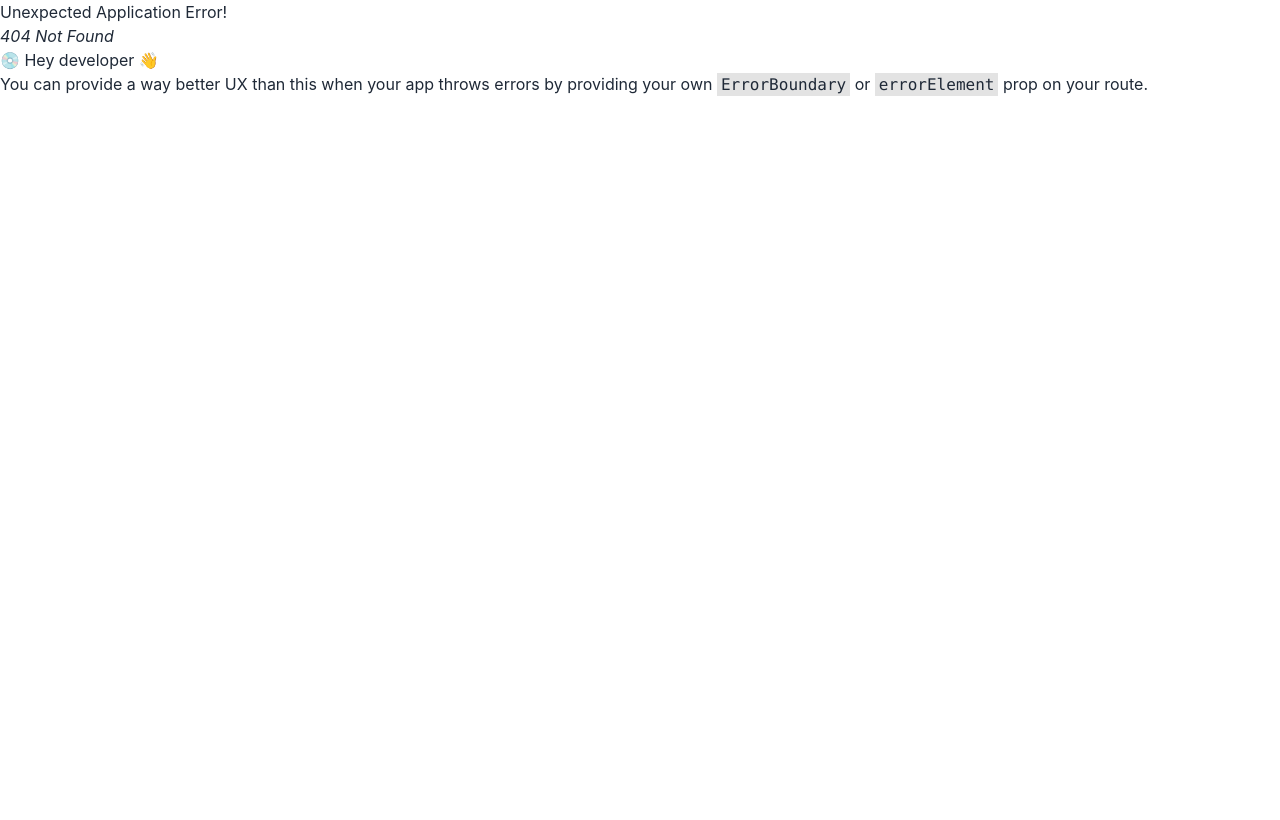
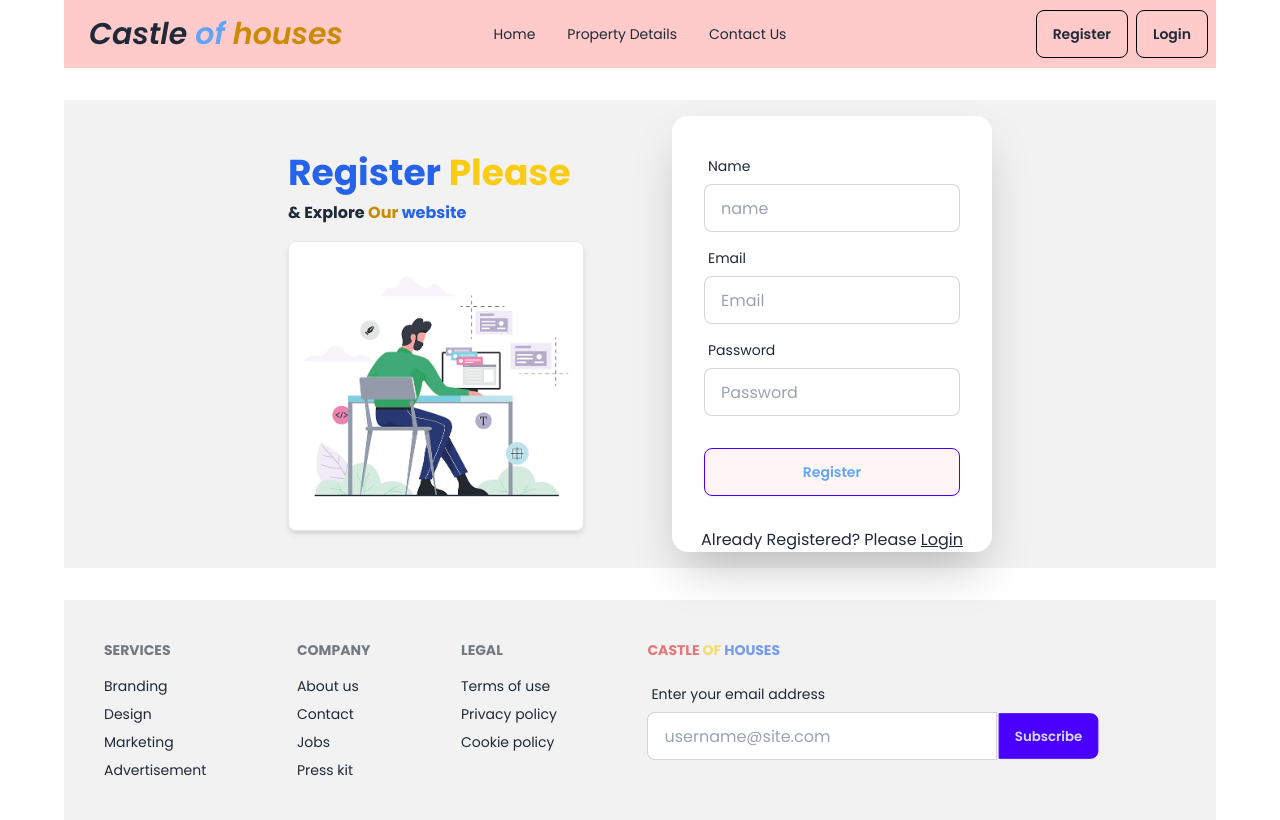
Before and after one commit to JAKUAN-AHMED/Castle-of-house, a React (Vite) app: page /register in a window 1280 px wide. Before the commit this address had no page. Built offline with nearby package versions, Linux system fonts and the light colour scheme; no server answers.

Commit message:
developed register page and login page

```diff
--- a/package.json
+++ b/package.json
@@ -10,6 +10,7 @@
     "preview": "vite preview"
   },
   "dependencies": {
+    "firebase": "^10.12.2",
     "framer-motion": "^11.2.12",
     "keen-slider": "^6.8.6",
     "localforage": "^1.10.0",
@@ -17,6 +18,7 @@
     "prop-types": "^15.8.1",
     "react": "^18.3.1",
     "react-dom": "^18.3.1",
+    "react-hot-toast": "^2.4.1",
     "react-icons": "^5.2.1",
     "react-id-swiper": "^4.0.0",
     "react-router-dom": "^6.24.0",
--- a/src/Routes/Routes.jsx
+++ b/src/Routes/Routes.jsx
@@ -5,6 +5,7 @@ import PropertyDetails from "../pages/Details/PropertyDetails";
 import Contact_us from "../pages/Contact/Contact_us";
 import Login from "../pages/Login/Login";
 import View from "../pages/View/View";
+import Register from "../pages/Shared/Register/Register";
 
 const router=createBrowserRouter([
     {
@@ -29,9 +30,13 @@ const router=createBrowserRouter([
                 element:<Login></Login>
             },
             {
+                path:'/register',
+                element:<Register></Register>
+            },
+            {
                 path:'/res/:id',
                 element:<View></View>,
-                loader:()=>fetch('./data.json'),
+                loader:()=>fetch('/data.json'),
             },
             {
                 path:'/aminities',
--- /dev/null
+++ b/src/Utility/Firebase/firebase.config.js
@@ -0,0 +1,18 @@
+// Import the functions you need from the SDKs you need
+import { initializeApp} from "firebase/app";
+// TODO: Add SDKs for Firebase products that you want to use
+// https://firebase.google.com/docs/web/setup#available-libraries
+// Your web app's Firebase configuration
+const firebaseConfig = {
+  apiKey: "AIzaSyB0hRchYBFL7ik_lvDMei3FL5QMLoX3MlU",
+  authDomain: "castle-9db52.firebaseapp.com",
+  projectId: "castle-9db52",
+  storageBucket: "castle-9db52.appspot.com",
+  messagingSenderId: "628390359626",
+  appId: "1:628390359626:web:985abeb0dc6a7abe5c2cb3"
+};
+
+// Initialize Firebase
+const app = initializeApp(firebaseConfig);
+
+export default app;
--- /dev/null
+++ b/src/Utility/Provider/ProviderContext.jsx
@@ -0,0 +1,61 @@
+import {
+  createUserWithEmailAndPassword,
+  onAuthStateChanged,
+  signInWithEmailAndPassword,
+  signOut,
+  getAuth,
+} from "firebase/auth";
+import PropTypes from "prop-types";
+import { createContext, useEffect, useState } from "react";
+import app from "../Firebase/firebase.config";
+export const AuthContext = createContext();
+const ProviderContext = ({ children }) => {
+  const auth=getAuth(app);
+  //toast
+  const [User, setUser] = useState(null);
+  const [Loader, setLoader] = useState(true);
+  //create user
+  const CreateUser = (email, password) => {
+    setLoader(true);
+    return createUserWithEmailAndPassword(auth, email, password);
+  };
+  //sign in
+  const LogIn = (email, password) => {
+    setLoader(true);
+    return signInWithEmailAndPassword(auth, email, password);
+  };
+  //log out
+  const LogOut = () => {
+    setLoader(true);
+    return signOut(auth);
+  };
+  //onauthStateChange
+  useEffect(() => {
+    const Unsubscribe = () => {
+      onAuthStateChanged(auth, (CurrentUser) => {
+        console.log(CurrentUser);
+        setUser(CurrentUser);
+        setLoader(false);
+      });
+    };
+    return () => {
+      Unsubscribe();
+    };
+  }, [auth]);
+  const AuthInfo = {
+    User,
+    CreateUser,
+    LogIn,
+    LogOut,
+    Loader,
+  };
+  return (
+    <AuthContext.Provider value={AuthInfo}>
+      {children}
+    </AuthContext.Provider>
+  );
+};
+ProviderContext.propTypes = {
+  children: PropTypes.node,
+};
+export default ProviderContext;
--- a/src/main.jsx
+++ b/src/main.jsx
@@ -3,9 +3,12 @@ import ReactDOM from 'react-dom/client'
 import './index.css'
 import { RouterProvider } from 'react-router-dom'
 import router from './Routes/Routes.jsx'
+import ProviderContext from './Utility/Provider/ProviderContext.jsx'
 
-ReactDOM.createRoot(document.getElementById('root')).render(
+ReactDOM.createRoot(document.getElementById("root")).render(
   <React.StrictMode>
-    <RouterProvider router={router}></RouterProvider>
-  </React.StrictMode>,
-)
+    <ProviderContext>
+      <RouterProvider router={router}></RouterProvider>
+    </ProviderContext>
+  </React.StrictMode>
+);
--- a/src/pages/Header/Header.jsx
+++ b/src/pages/Header/Header.jsx
@@ -76,7 +76,7 @@ function Header() {
                 Explore your New destiny
               </p>
               <button className="btn btn-square w-[150px] p-1 bg-yellow-400 text-black">
-                View Property
+                <Link to={"/details"}>View Property</Link>
               </button>
             </div>
           </div>
@@ -102,7 +102,7 @@ function Header() {
                 Explore your New destiny
               </p>
               <button className="btn btn-square w-[150px] p-1 bg-yellow-400 text-black">
-               View Property
+                <Link to={"/details"}>View Property</Link>
               </button>
             </div>
           </div>
@@ -128,7 +128,7 @@ function Header() {
                 Explore your New destiny
               </p>
               <button className="btn btn-square w-[150px] p-1 bg-yellow-400 text-black">
-                <Link to={`/infos/:id`}>View Property</Link>
+                <Link to={"/details"}>View Property</Link>
               </button>
             </div>
           </div>
--- a/src/pages/Login/Login.jsx
+++ b/src/pages/Login/Login.jsx
@@ -1,7 +1,19 @@
 import Footer from "../Shared/Footer/Footer";
 import Navbar from "../Shared/Navbar/Navbar";
 import login_image from '../../assets/login_image.jpg'
+import { useContext } from "react";
+import { AuthContext } from "../../Utility/Provider/ProviderContext";
+import { Link } from "react-router-dom";
 const Login = () => {
+   const {LogIn}=useContext(AuthContext);
+   const handleLogin = (e) => {
+    e.preventDefault();
+     const form=new FormData(e.currentTarget);
+     const name=form.get("name");
+     const email=form.get("email");
+     const password=form.get("password");
+     console.log(name,email,password);
+   };
     return (
       <div>
         <Navbar></Navbar>
@@ -11,8 +23,10 @@ const Login = () => {
               <h1 className="text-4xl font-bold text-blue-600 mt-4">
                 Login <span className="text-yellow-400">Please</span>{" "}
               </h1>
-              <h3 className="text-base font-bold mt-2 mb-4"> &
-               Explore <span className="text-yellow-600">Our</span> {" "} <span className="text-blue-600">website</span>
+              <h3 className="text-base font-bold mt-2 mb-4">
+                {" "}
+                & Explore <span className="text-yellow-600">Our</span>{" "}
+                <span className="text-blue-600">website</span>
               </h3>
               <img
                 loading="lazy"
@@ -20,13 +34,9 @@ const Login = () => {
                 src={login_image}
                 alt=""
               />
-
             </div>
             <div className="card bg-base-100 w-80 max-w-sm shrink-0 shadow-2xl">
-              <form
-                className="card-body"
-              >
-
+              <form onSubmit={handleLogin} className="card-body">
                 <div className="form-control">
                   <label className="label">
                     <span className="label-text">Name</span>
@@ -64,13 +74,18 @@ const Login = () => {
                   />
                 </div>
 
-
                 <div className="form-control mt-6">
                   <button className="btn btn-primary bg-[#fff5f5] text-blue-400 hover:bg-slate-100 hover:text-yellow-400">
                     Login
                   </button>
                 </div>
               </form>
+              <p className="text-center">
+               Not Registered yet? Please{" "}
+                <Link className="link" to={"/register"}>
+                  <button className="link">Register</button>
+                </Link>
+              </p>
             </div>
           </div>
         </div>
--- a/src/pages/Shared/Navbar/Navbar.jsx
+++ b/src/pages/Shared/Navbar/Navbar.jsx
@@ -50,7 +50,10 @@ const Navbar = () => {
         <div className="navbar-center hidden lg:flex">
           <ul className="menu menu-horizontal px-1">{links}</ul>
         </div>
-        <div className="navbar-end ">
+        <div className="navbar-end gap-2">
+          <a className="btn btn-ghost border-black">
+            <Link to={"/register"}>Register</Link>
+          </a>
           <a className="btn btn-ghost border-black">
             <Link to={"/login"}>Login</Link>
           </a>
--- /dev/null
+++ b/src/pages/Shared/Register/Register.jsx
@@ -0,0 +1,97 @@
+import login_image from '../../../assets/login_image.jpg'
+import { useContext } from "react";
+import Navbar from "../Navbar/Navbar";
+import Footer from "../Footer/Footer";
+import { AuthContext } from '../../../Utility/Provider/ProviderContext';
+import { Link } from 'react-router-dom';
+const Register = () => {
+  const { CreateUser } = useContext(AuthContext);
+  const handleRegister = (e) => {
+    e.preventDefault();
+    const form = new FormData(e.currentTarget);
+    const name = form.get("name");
+    const email = form.get("email");
+    const password = form.get("password");
+    console.log(name, email, password);
+  };
+  return (
+    <div>
+      <Navbar></Navbar>
+      <div className="hero bg-base-200 max-w-6xl mx-auto mb-8 mt-8">
+        <div className="hero-content flex-col lg:flex-row justify-between">
+          <div className="text-center w-80 lg:text-left pr-6 lg:mr-12">
+            <h1 className="text-4xl font-bold text-blue-600 mt-4">
+              Register <span className="text-yellow-400">Please</span>{" "}
+            </h1>
+            <h3 className="text-base font-bold mt-2 mb-4">
+              {" "}
+              & Explore <span className="text-yellow-600">Our</span>{" "}
+              <span className="text-blue-600">website</span>
+            </h3>
+            <img
+              loading="lazy"
+              className="w-[400px] rounded-lg border shadow-md"
+              src={login_image}
+              alt=""
+            />
+          </div>
+          <div className="card bg-base-100 w-80 max-w-sm shrink-0 shadow-2xl">
+            <form onSubmit={handleRegister} className="card-body">
+              <div className="form-control">
+                <label className="label">
+                  <span className="label-text">Name</span>
+                </label>
+                <input
+                  type="name"
+                  name="name"
+                  placeholder="name"
+                  className="input input-bordered"
+                  required
+                />
+              </div>
+              <div className="form-control">
+                <label className="label">
+                  <span className="label-text">Email</span>
+                </label>
+                <input
+                  type="email"
+                  name="email"
+                  placeholder="Email"
+                  className="input input-bordered"
+                  required
+                />
+              </div>
+              <div className="form-control">
+                <label className="label">
+                  <span className="label-text">Password</span>
+                </label>
+                <input
+                  type="password"
+                  name="password"
+                  placeholder="Password"
+                  className="input input-bordered"
+                  required
+                />
+              </div>
+
+              <div className="form-control mt-6">
+                <button className="btn btn-primary bg-[#fff5f5] text-blue-400 hover:bg-slate-100 hover:text-yellow-400">
+                  Register
+                </button>
+              </div>
+            </form>
+            <p className="text-center">
+              Already Registered? Please{" "}
+              <Link className="link" to={"/login"}>
+                <button className="link">Login</button>
+              </Link>
+            </p>
+          </div>
+        </div>
+      </div>
+      <Footer></Footer>
+    </div>
+  );
+};
+
+export default Register;
--- a/src/pages/View/View.jsx
+++ b/src/pages/View/View.jsx
@@ -1,4 +1,4 @@
-import { useLoaderData, useParams } from "react-router-dom";
+import { Link, useLoaderData, useNavigate, useParams } from "react-router-dom";
 import Navbar from "../Shared/Navbar/Navbar";
 import Footer from "../Shared/Footer/Footer";
 
@@ -6,6 +6,10 @@ const View = () => {
     const properties=useLoaderData();
     const {id}=useParams();
     const idInt=parseInt(id);
+    const navigate=useNavigate();
+    const hanldeAdd=()=>{
+      navigate('/details')
+    }
     const property=properties.find(property=>property.id===idInt);
     return (
       <div className="max-w-5xl mx-auto">
@@ -62,6 +66,11 @@ const View = () => {
                   {property.price}
                 </p>
               </div>
+              <div className="mt-4">
+                <button onClick={hanldeAdd} className="text-base btn btns-squre bg-red-200 w-[150px] h-[50px] text-blue-400">
+                  Add
+                </button>
+              </div>
             </div>
           </div>
         </div>
```
Also changed, not shown: 1 other file (tests, documents, lock files or other folders).
